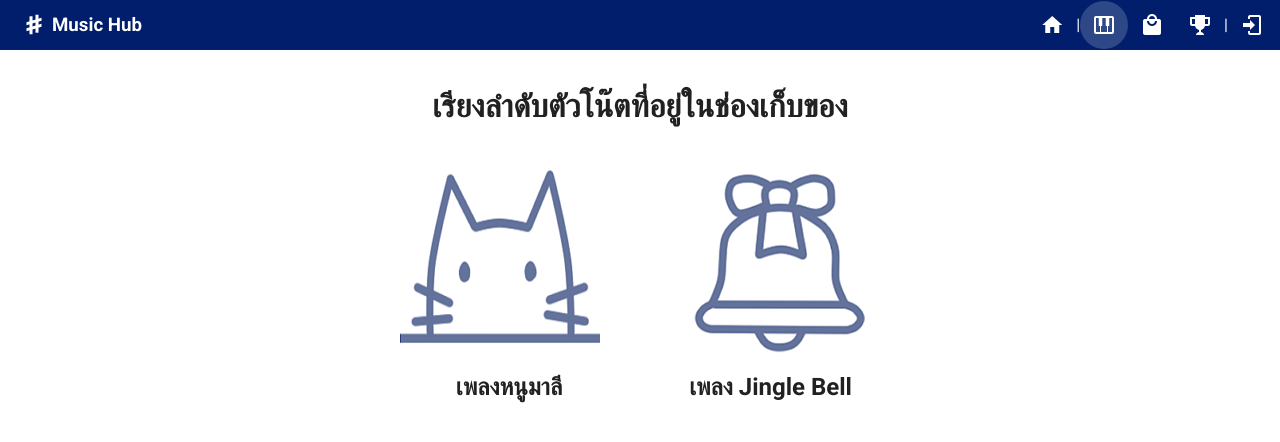
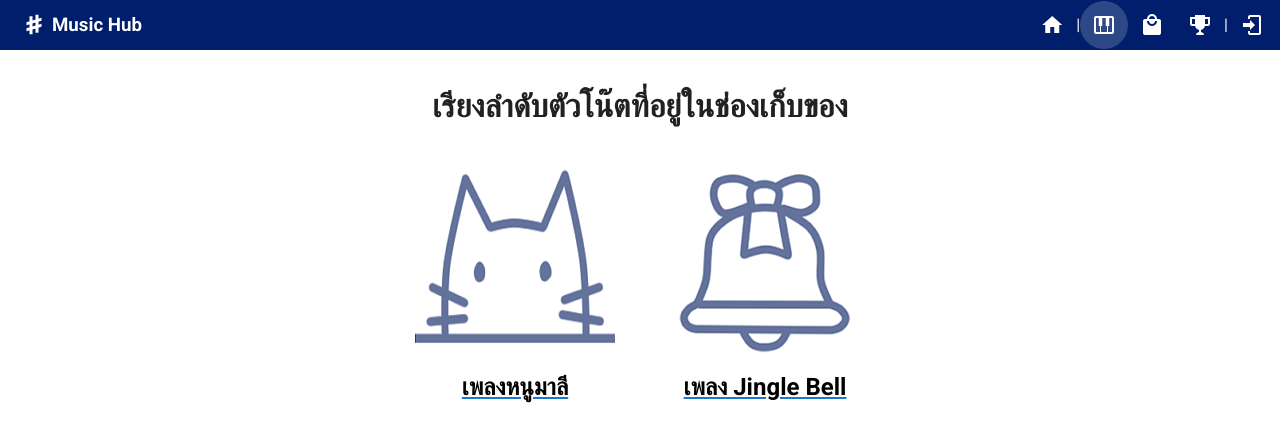
Before and after one commit to sirawishW/Group_8_front_end, a Vue app: page /note in a window 1280 px wide. Shown: the top 442 px of the page. Built offline with nearby package versions, Linux system fonts and the light colour scheme; no server answers; what vue-youtube would draw is missing.

Commit message:
Fixed my element
What have i done ?

```diff
--- a/src/views/Note.vue
+++ b/src/views/Note.vue
@@ -1,56 +1,36 @@
 <template>
   <div class="note">
-
     <div class="header">
       <h1>เรียงลำดับตัวโน๊ตที่อยู่ในช่องเก็บของ</h1>
     </div>
 
-
     <div class="center">
-
-        <div id="container">
-            <router-link to="/numalee"><img src="@/assets/8.png" ></router-link> &nbsp; &nbsp; &nbsp;&nbsp;  &nbsp; &nbsp; &nbsp; &nbsp;&nbsp; &nbsp; &nbsp;
-        </div>
-
-        <div id="container">
-          <div class="center">
-            <router-link to="/jingle-bell"><img src="@/assets/7.png"></router-link>
+      <router-link to="/numalee" style="margin-right:50px;">
+        <img src="@/assets/8.png" /><br />
+        <h2>เพลงหนูมาลี</h2>
+      </router-link>
+      <router-link to="/jingle-bell">
+        <img src="@/assets/7.png" /><br />
+        <h2>เพลง Jingle Bell</h2>
+      </router-link>
     </div>
   </div>
-
-      </div>
-
-
-
-    <div class="center">
-      <h2 ></h2> &nbsp; &nbsp; &nbsp; &nbsp;
-      <h2>เพลงหนูมาลี</h2>  &nbsp;&nbsp;  &nbsp;&nbsp; &nbsp;&nbsp; &nbsp; &nbsp;&nbsp; &nbsp; &nbsp;&nbsp; &nbsp; &nbsp;&nbsp; &nbsp; &nbsp;&nbsp; &nbsp; &nbsp;
-      <h2>เพลง Jingle Bell</h2>
-    </div>
-
-  </div>
 </template>
-
 
 <style scoped>
 .center {
   display: flex;
   justify-content: center;
-
+  text-align: center;
 }
 
 .header {
   display: flex;
   justify-content: center;
   padding: 2.5%;
-
 }
 
-
-
-  #container:hover img {
-    transform: scale(1.2, 1.2);
-    z-index: 9;
+h2 {
+  color: black;
 }
-
 </style>
```
Lines whose indentation alone changed are shown as unchanged.
